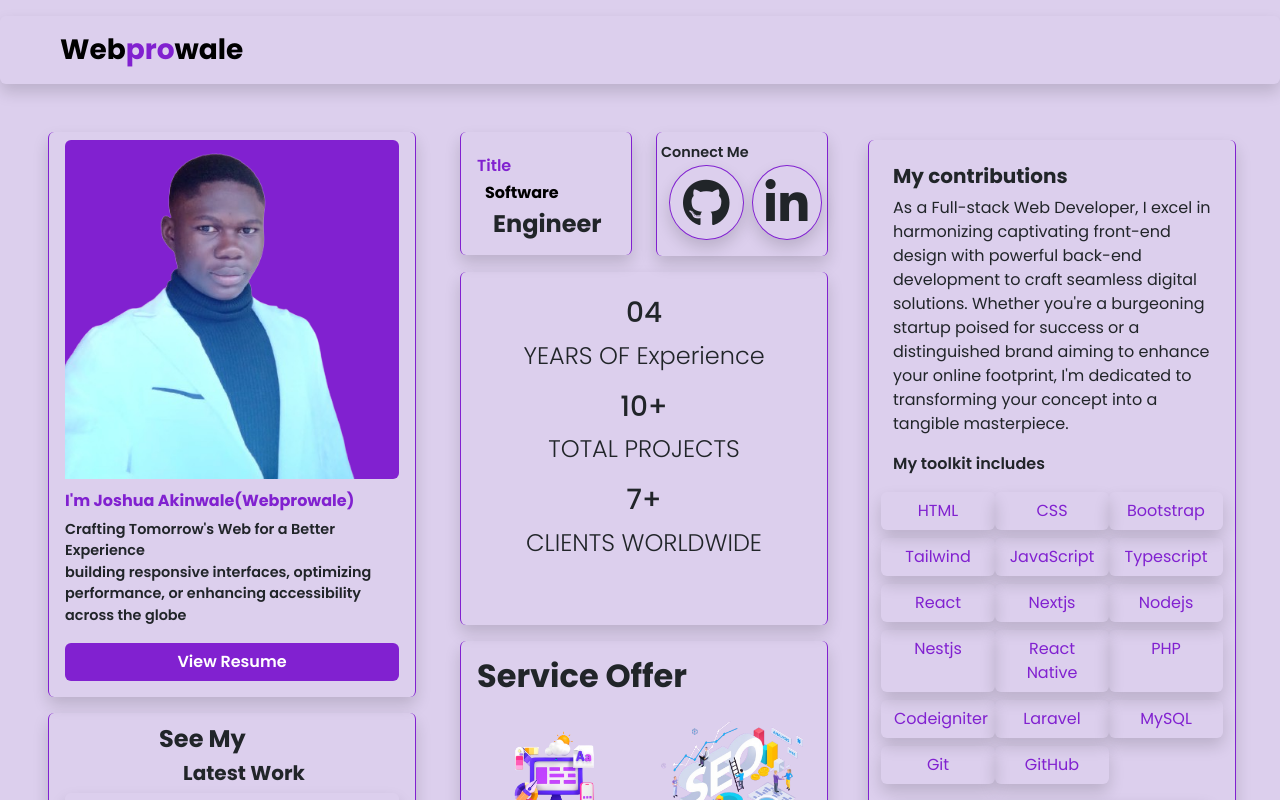
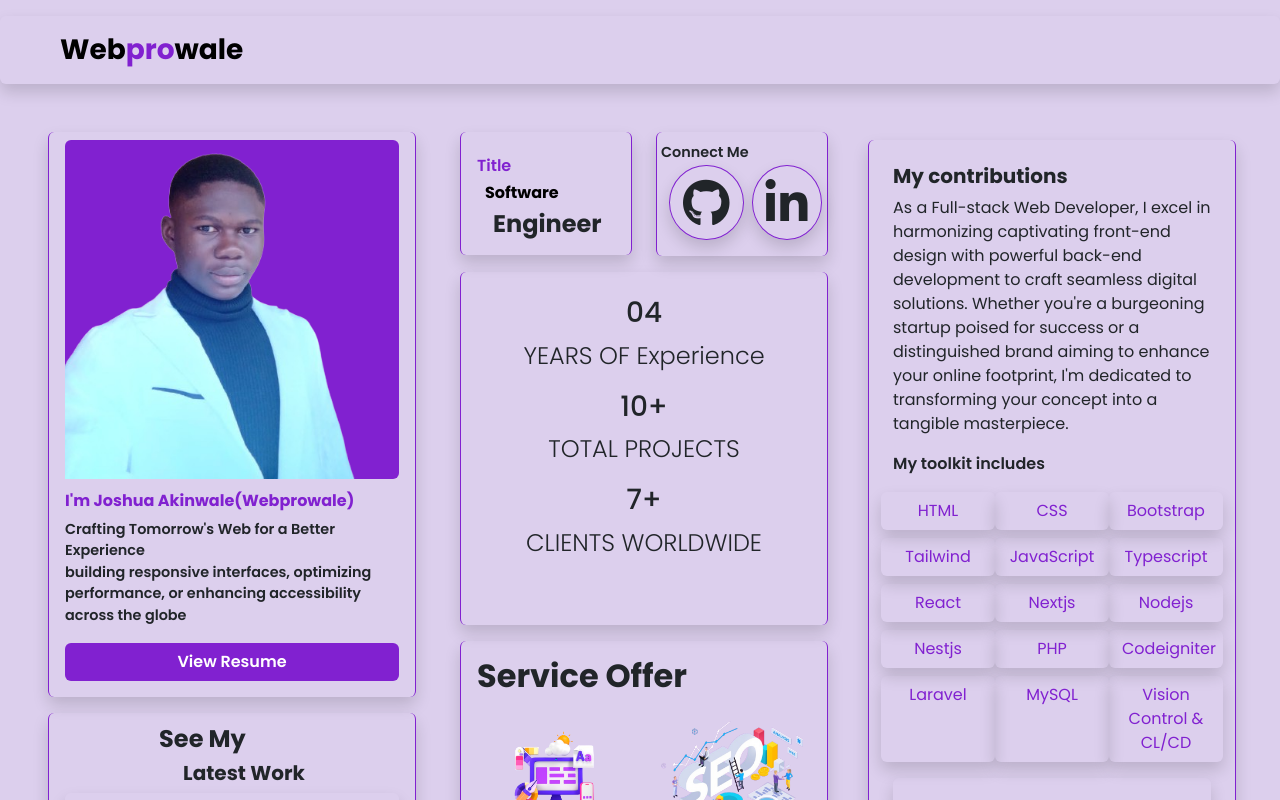
Before and after one commit to Webprowale/webprowale, a React (Vite) app: page / in a window 1280 px wide. Shown: the top 800 px of the page. Built offline with nearby package versions, Linux system fonts and the light colour scheme.

Commit message:
Update SkillTools.jsx

```diff
--- a/src/Components/SkillTools.jsx
+++ b/src/Components/SkillTools.jsx
@@ -33,13 +33,12 @@ function SkillTools() {
           <h6 className="col-4 btn shadow primaryColor">Nextjs</h6>
           <h6 className="col-4 btn shadow primaryColor">Nodejs</h6>
           <h6 className="col-4 btn shadow primaryColor">Nestjs</h6>
-          <h6 className="col-4 btn shadow primaryColor">React Native</h6>
           <h6 className="col-4 btn shadow primaryColor">PHP</h6>
           <h6 className="col-4 btn shadow primaryColor">Codeigniter</h6>
              <h6 className="col-4 btn shadow primaryColor">Laravel</h6>
           <h6 className="col-4 btn shadow primaryColor">MySQL</h6>
-          <h6 className="col-4 btn shadow primaryColor">Git</h6>
-          <h6 className="col-4 btn shadow primaryColor">GitHub</h6>
+          <h6 className="col-4 btn shadow primaryColor">Vision Control & CL/CD</h6>
+
         </div>
         <div className="mx-auto shadow rounded mb-3 mt-2">
         <marquee>Ensuring A Dynamic And Efficient Approach To Every Project.</marquee>
```
